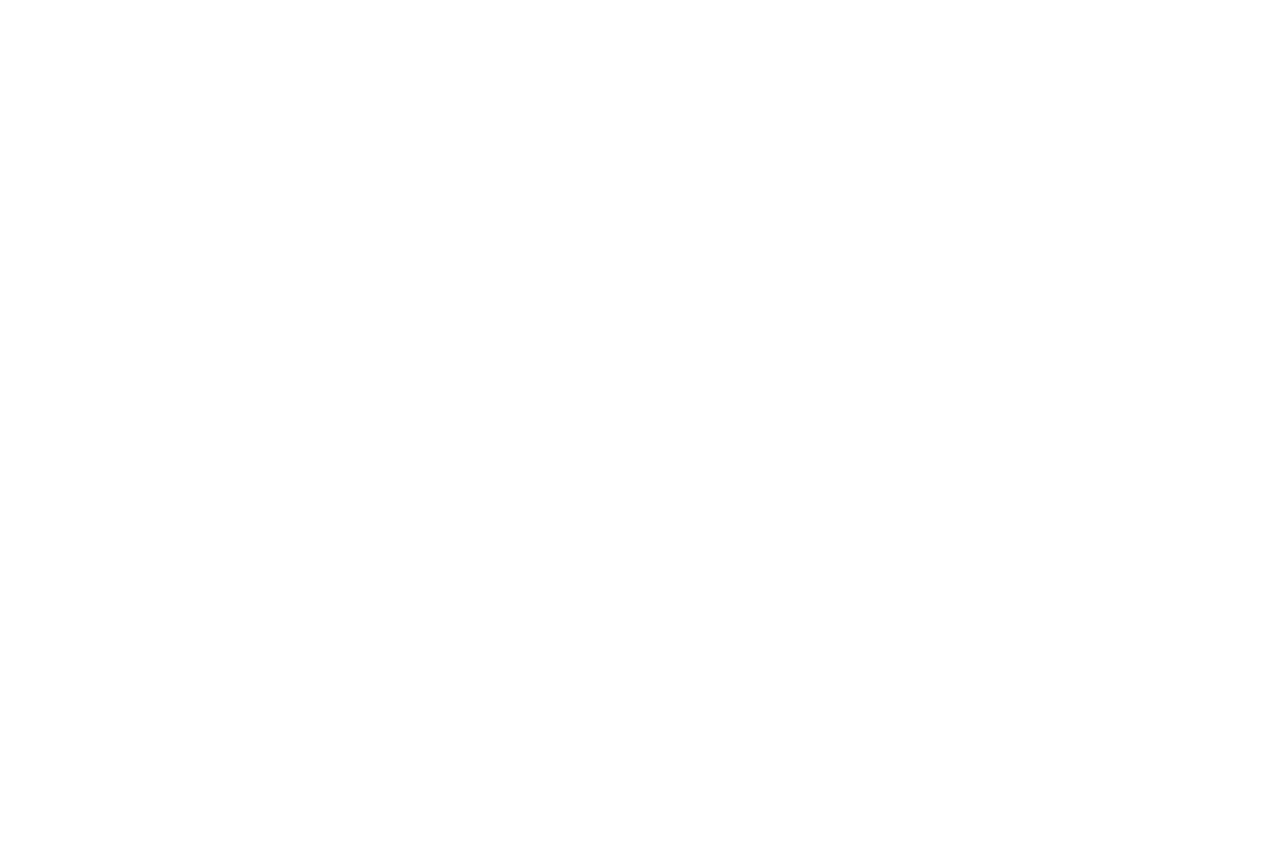
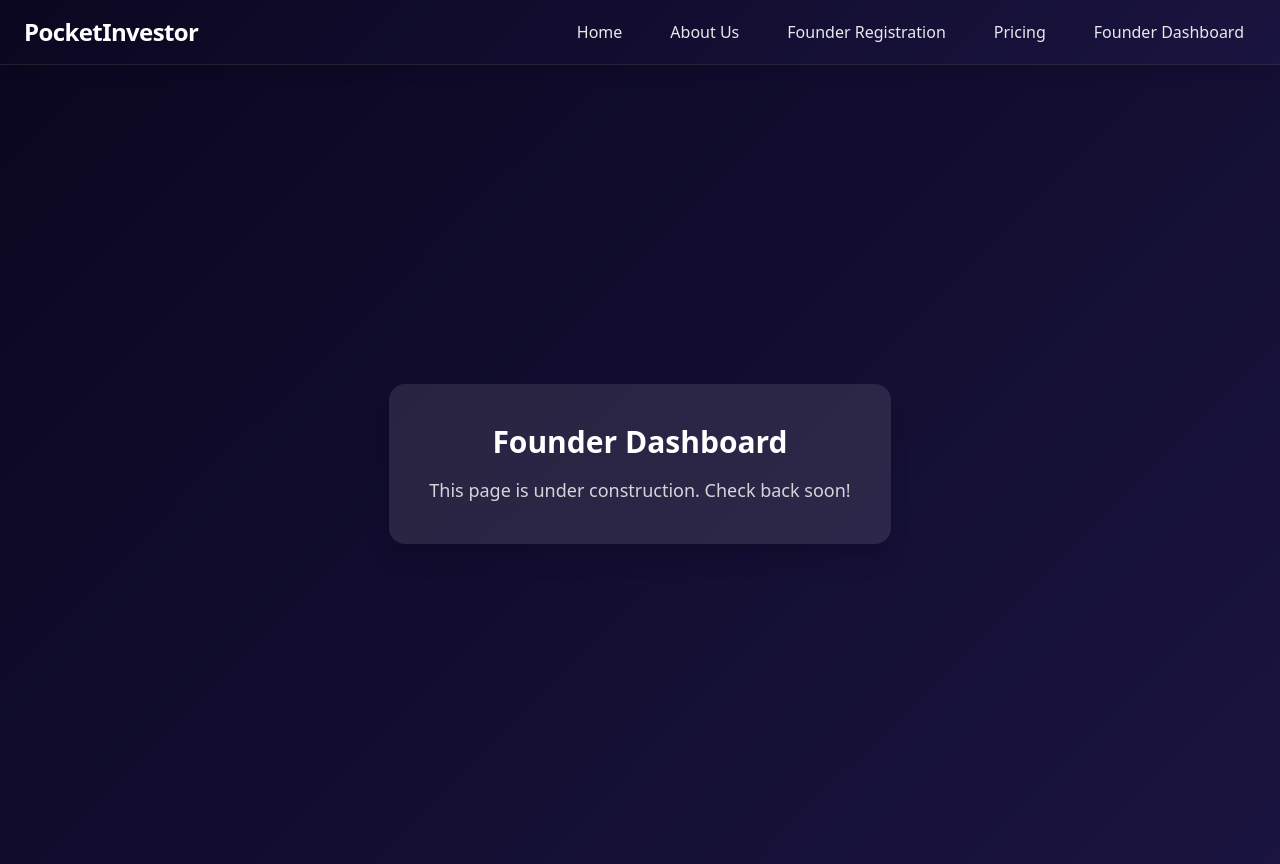
Before and after one commit to sohamgherwada/PocketInvestor, a React (Vite) app: page /Dashboard in a window 1280 px wide. Before the commit this address had no page. Before the commit the page ends 800 px from the top, so only its background shows below. Built offline with nearby package versions, Linux system fonts and the light colour scheme.

Commit message:
Created Navbar, Placeholder Pricing and Dashboard pages :D

```diff
--- a/src/App.jsx
+++ b/src/App.jsx
@@ -1,14 +1,24 @@
 import { BrowserRouter as Router, Routes, Route, Link } from "react-router-dom";
 import Home from "./Home";
 import AboutUs from "./AboutUs"; // Import your new page
+import Pricing from "./Pricing";
+import Dashboard from "./Dashboard";
+import Registerpage from "./Registerpage";
+import Navbar from "./components/Navbar";
 
 function App() {
   return (
     <Router>
-      <Routes>
-        <Route path="/" element={<Home />} />
-        <Route path="/about" element={<AboutUs />} />
-      </Routes>
+      <Navbar />
+      <div className="pt-16"> {/* Add padding to avoid navbar overlap */}
+        <Routes>
+         <Route path="/" element={<Home />} />
+         <Route path="/AboutUs" element={<AboutUs />} />
+         <Route path="/Pricing" element={<Pricing />} />
+         <Route path="/Dashboard" element={<Dashboard />} />
+         <Route path="/Registerpage" element={<Registerpage />} />
+        </Routes>
+      </div>
     </Router>
   );
 }
--- /dev/null
+++ b/src/Dashboard.jsx
@@ -0,0 +1,12 @@
+function Dashboard() {
+  return (
+    <div className="min-h-screen flex items-center justify-center bg-[linear-gradient(135deg,#0b0720,#1a1440)] text-white">
+      <div className="bg-white/10 rounded-2xl p-10 shadow-xl text-center">
+        <h1 className="text-3xl font-bold mb-4">Founder Dashboard</h1>
+        <p className="text-lg text-white/80">This page is under construction. Check back soon!</p>
+      </div>
+    </div>
+  );
+}
+
+export default Dashboard;
--- /dev/null
+++ b/src/Pricing.jsx
@@ -0,0 +1,12 @@
+function Pricing() {
+  return (
+    <div className="min-h-screen flex items-center justify-center bg-[linear-gradient(135deg,#0b0720,#1a1440)] text-white">
+      <div className="bg-white/10 rounded-2xl p-10 shadow-xl text-center">
+        <h1 className="text-3xl font-bold mb-4">Pricing</h1>
+        <p className="text-lg text-white/80">This page is under construction. Check back soon!</p>
+      </div>
+    </div>
+  );
+}
+
+export default Pricing;
--- /dev/null
+++ b/src/components/Navbar.jsx
@@ -0,0 +1,22 @@
+import { Link } from "react-router-dom";
+
+function Navbar() {
+  return (
+    <nav className="w-full bg-[linear-gradient(135deg,#0b0720,#1a1440)] bg-opacity-95 shadow-lg ring-1 ring-white/10 fixed top-0 left-0 z-50">
+      <div className="max-w-7xl mx-auto px-6 py-3 flex items-center justify-between">
+        <Link to="/" className="text-2xl font-bold text-white tracking-tight hover:text-primary-300 transition">
+          PocketInvestor
+        </Link>
+        <div className="flex gap-6">
+          <Link to="/" className="text-white/90 px-3 py-2 rounded-lg hover:bg-white/10 transition">Home</Link>
+          <Link to="/AboutUs" className="text-white/90 px-3 py-2 rounded-lg hover:bg-white/10 transition">About Us</Link>
+          <Link to="/Registerpage" className="text-white/90 px-3 py-2 rounded-lg hover:bg-white/10 transition">Founder Registration</Link>
+          <Link to="/Pricing" className="text-white/90 px-3 py-2 rounded-lg hover:bg-white/10 transition">Pricing</Link>
+          <Link to="/Dashboard" className="text-white/90 px-3 py-2 rounded-lg hover:bg-white/10 transition">Founder Dashboard</Link>
+        </div>
+      </div>
+    </nav>
+  );
+}
+
+export default Navbar;
```
